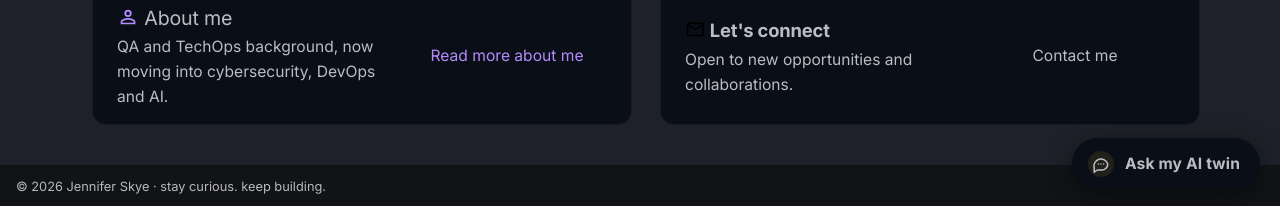
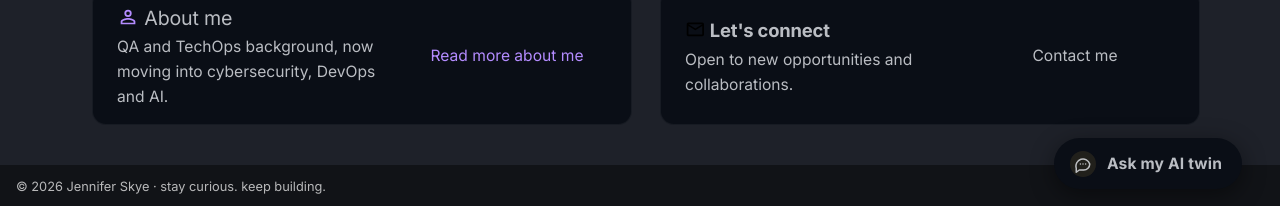
Before and after one commit to skyejen/skyejen.github.io, an MkDocs documentation site: the page built from docs/index.md, in a window 1280 px wide and 1357 px high. Shown: the part 1148-1354 px from the top of the window. Built offline with MkDocs 1.6.1 and Material for MkDocs 9.7.7, drawn with Linux system fonts in a browser that asks for light colours.

Commit message:
fix: dock the back-to-top and the twin launcher to one shared inset

```diff
--- a/docs/stylesheets/local.css
+++ b/docs/stylesheets/local.css
@@ -307,7 +307,7 @@
    ========================================================================== */
 
 .sj-twin-launch {
-  position: fixed; right: 20px; bottom: 20px; z-index: 1000;
+  position: fixed; right: var(--sj-dock-right); bottom: 20px; z-index: 1000;
   display: inline-flex; align-items: center; gap: 0.55rem;
   padding: 0.62rem 1rem 0.62rem 0.78rem;
   font-family: var(--sj-font-head, inherit);
@@ -337,7 +337,12 @@
    puts its back-to-top button. Lifted clear here rather than in sj-theme, which
    the other sites share and which has no twin to make room for. Hidden outright
    while the panel is open, same as the launcher. */
-.sj-top { bottom: 5rem; }
+/* The launcher and the shared theme's back-to-top both dock in the corner, so
+   they share one inset and stack, flush down their right edges. One variable
+   rather than two numbers, because two numbers drift. The theme's own right is
+   left alone; the launcher comes left to meet it. */
+:root { --sj-dock-right: 1.9rem; }
+.sj-top { right: var(--sj-dock-right); bottom: 5rem; }
 html.sj-twin-open .sj-top { display: none; }
 
 .sj-twin-panel {
@@ -646,7 +651,10 @@
     width: auto; height: 100dvh; border-radius: 0; border: none;
   }
   .sj-twin-max { display: none; }
-  .sj-twin-launch { right: 14px; bottom: 14px; }
+  /* Tighter against the edge on a phone, both of them together. */
+  :root { --sj-dock-right: 14px; }
+  .sj-twin-launch { bottom: 14px; }
+  .sj-top { bottom: 4.6rem; }
   html.sj-twin-open, html.sj-twin-open body { overflow: hidden; }
   html.sj-twin-open .sj-twin-launch { display: none; }
   .sj-twin-panel--max .sj-twin-meta { display: none; }
```
